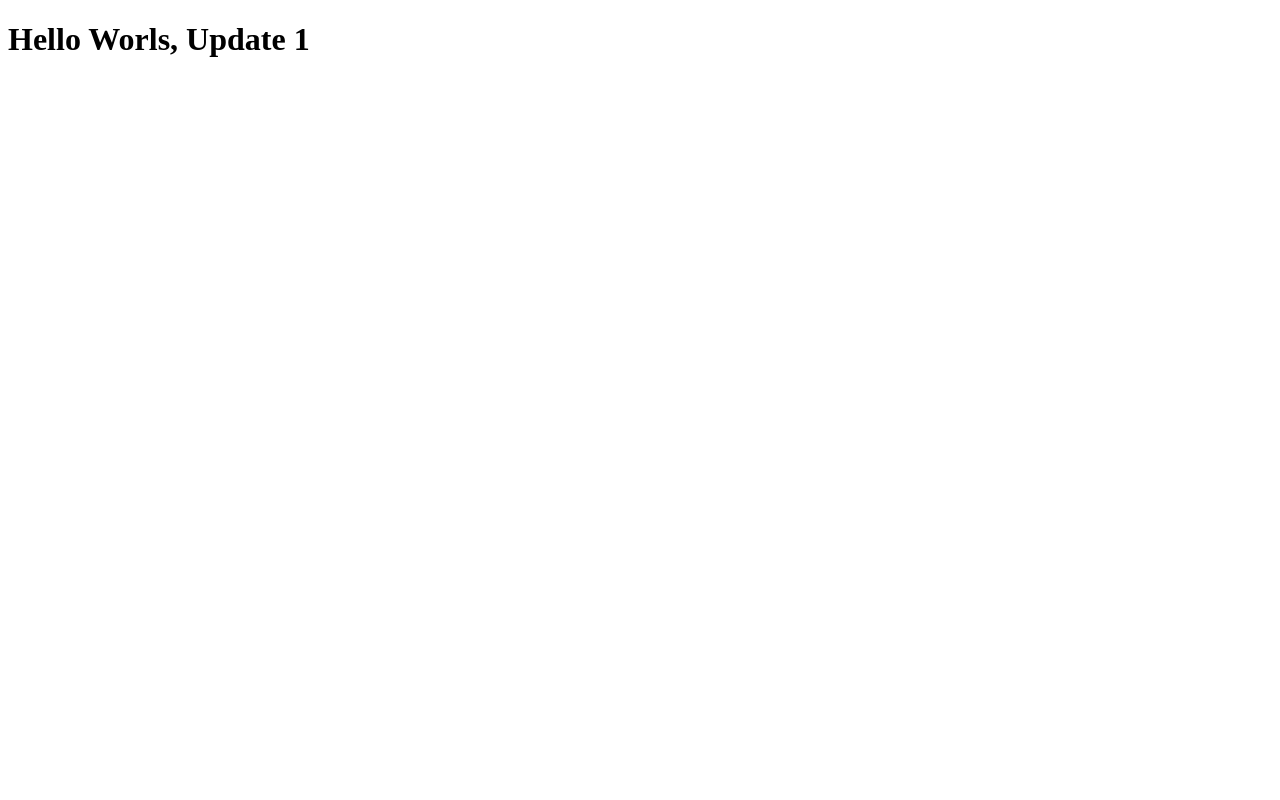
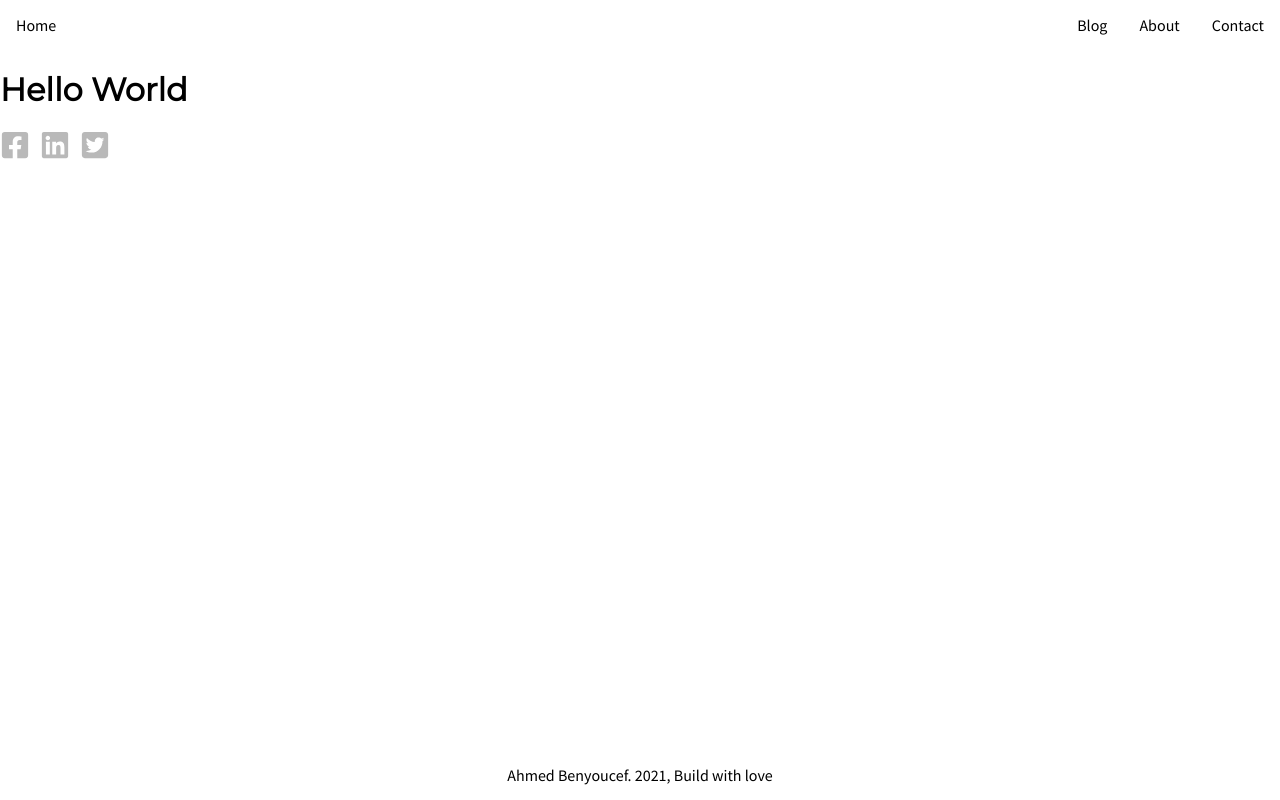
Before and after one commit to abhamoud/portfolio-project, a Gatsby site: page / in a window 1280 px wide. Built offline with nearby package versions, Linux system fonts and the light colour scheme; Gatsby itself is replaced by a stand-in of ours.

Commit message:
new developement

```diff
--- a/gatsby-browser.js
+++ b/gatsby-browser.js
@@ -0,0 +1,11 @@
+import React from "react";
+import Layout from "./src/components/Layout";
+import Theme from "./src/components/Theme";
+
+export function wrapPageElement({ element, props }) {
+  return <Layout {...props}>{element}</Layout>;
+}
+
+export function wrapRootElement({ element }) {
+  return <Theme>{element}</Theme>;
+}
--- a/gatsby-config.js
+++ b/gatsby-config.js
@@ -1,7 +1,21 @@
 export default {
-    siteMetadata: {
-        title: "Ahmed Benyoucef",
-        description: "Ahmed Benyoucef personal website and blog",
+  siteMetadata: {
+    title: "Ahmed Benyoucef",
+    description: "Ahmed Benyoucef personal website and blog",
+    social: {
+      twitter: "https://https://twitter.com/hamoudben11",
+      linkedin: "https://https://www.linkedin.com/in/hamoud-ben-53358b221/",
+      facebook: "https://facebook.com/profile.php?id=100072751586430",
     },
-    plugins: [],
+  },
+  plugins: [
+    `gatsby-plugin-styled-components`,
+    {
+      resolve: `gatsby-plugin-google-fonts`,
+      options: {
+        fonts: [`Montserrat:300,400`, `source sans pro\:300,400,400i,700`],
+        display: "swap",
+      },
+    },
+  ],
 };
--- a/gatsby-ssr.js
+++ b/gatsby-ssr.js
@@ -0,0 +1,11 @@
+import React from "react";
+import Layout from "./src/components/Layout";
+import Theme from "./src/components/Theme";
+
+export function wrapPageElement({ element, props }) {
+  return <Layout {...props}>{element}</Layout>;
+}
+
+export function wrapRootElement({ element }) {
+  return <Theme>{element}</Theme>;
+}
--- /dev/null
+++ b/src/components/Footer.js
@@ -0,0 +1,16 @@
+import React from "react";
+import styled from "styled-components";
+
+const FooterStyles = styled.footer`
+  text-align: center;
+  padding: 1rem;
+  color: ${({ theme }) => theme.color.text};
+`;
+
+export default function Footer() {
+  return (
+    <FooterStyles>
+      Ahmed Benyoucef. {new Date().getFullYear()}, Build with love
+    </FooterStyles>
+  );
+}
--- /dev/null
+++ b/src/components/Header.js
@@ -0,0 +1,47 @@
+import React from "react";
+import { Link } from "gatsby";
+import styled from "styled-components";
+
+const HeaderStyles = styled.header`
+  nav ul {
+    margin: 0;
+    padding: 0;
+    list-style-type: none;
+    display: grid;
+    grid-template-columns: repeat(4, auto);
+    justify-content: space-between;
+    @media (min-width: 768px) {
+      grid-template-columns: 1fr repeat(3, auto);
+    }
+  }
+
+  nav ul li a {
+    display: inline-block;
+    padding: 1rem;
+    text-decoration: none;
+    color: ${({ theme }) => theme.color.text};
+  }
+`;
+
+export default function Header() {
+  return (
+    <HeaderStyles>
+      <nav>
+        <ul>
+          <li>
+            <Link to="/">Home</Link>
+          </li>
+          <li>
+            <Link to="/blog">Blog</Link>
+          </li>
+          <li>
+            <Link to="/about">About</Link>
+          </li>
+          <li>
+            <Link to="/contact">Contact</Link>
+          </li>
+        </ul>
+      </nav>
+    </HeaderStyles>
+  );
+}
--- /dev/null
+++ b/src/components/Layout.js
@@ -0,0 +1,20 @@
+import React from "react";
+import Footer from "./Footer";
+import Header from "./Header";
+import styled from "styled-components";
+
+const LayoutStyles = styled.div`
+  min-height: 100vh;
+  display: grid;
+  grid-template-rows: auto 1fr auto;
+`;
+
+export default function Layout({ children }) {
+  return (
+    <LayoutStyles>
+      <Header />
+      <main>{children}</main>
+      <Footer />
+    </LayoutStyles>
+  );
+}
--- /dev/null
+++ b/src/components/Theme.js
@@ -0,0 +1,37 @@
+import React from "react";
+import { ThemeProvider, createGlobalStyle } from "styled-components";
+import { Normalize } from "styled-normalize";
+
+const mainTheme = {
+  color: {
+    background: "white",
+    text: "black",
+    social_icons: "#B9B9B9",
+  },
+  fonts: {
+    header: "Montserrat",
+    copy: "Source Sans Pro",
+  },
+};
+
+const GlobalStyles = createGlobalStyle`
+  body {
+      background: ${({ theme }) => theme.color.background};
+      color: ${({ theme }) => theme.color.text};
+      font-family: ${({ theme }) => theme.fonts.copy}, sans-serif;
+  }
+
+  h1, h2, h3 {
+    font-family: ${({ theme }) => theme.fonts.header}, sans-serif;
+  }
+`;
+
+export default function Theme({ children }) {
+  return (
+    <ThemeProvider theme={mainTheme}>
+      <GlobalStyles />
+      <Normalize />
+      {children}
+    </ThemeProvider>
+  );
+}
--- /dev/null
+++ b/src/pages/about.js
@@ -0,0 +1,5 @@
+import React from "react";
+
+export default function AboutPage() {
+  return <h1>About Page</h1>;
+}
--- /dev/null
+++ b/src/pages/blog.js
@@ -0,0 +1,5 @@
+import React from "react";
+
+export default function BlogPage() {
+  return <h1>Blog Page</h1>;
+}
--- /dev/null
+++ b/src/pages/contact.js
@@ -0,0 +1,5 @@
+import React from "react";
+
+export default function ContactPage() {
+  return <h1>Contact Page</h1>;
+}
--- a/src/pages/index.js
+++ b/src/pages/index.js
@@ -1,9 +1,35 @@
 import React from "react";
+import styled from "styled-components";
+import { FontAwesomeIcon } from "@fortawesome/react-fontawesome";
+import {
+  faFacebookSquare,
+  faLinkedin,
+  faTwitterSquare,
+} from "@fortawesome/free-brands-svg-icons";
+
+const HomePageStyles = styled.div`
+  .icons {
+    display: inline-grid;
+    grid-template-columns: repeat(3, auto);
+    grid-gap: 10px;
+  }
+  .icons svg {
+    width: 30px;
+    height: 30px;
+    color: ${({ theme }) => theme.color.social_icons};
+  }
+`;
 
 export default function HomePage() {
   return (
-    <div>
-      <h1>Hello Worls, Update 1</h1>
-    </div>
+    <HomePageStyles>
+      <h1>Hello World</h1>
+
+      <div className="icons">
+        <FontAwesomeIcon icon={faFacebookSquare} />
+        <FontAwesomeIcon icon={faLinkedin} />
+        <FontAwesomeIcon icon={faTwitterSquare} />
+      </div>
+    </HomePageStyles>
   );
 }
```
Also changed, not shown: package.json (+8 -2 lines).
